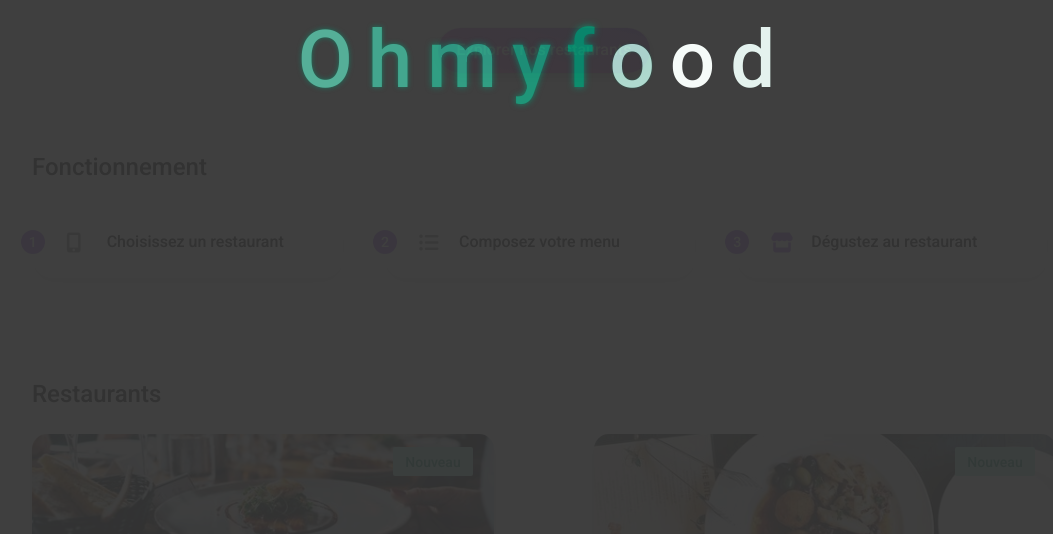
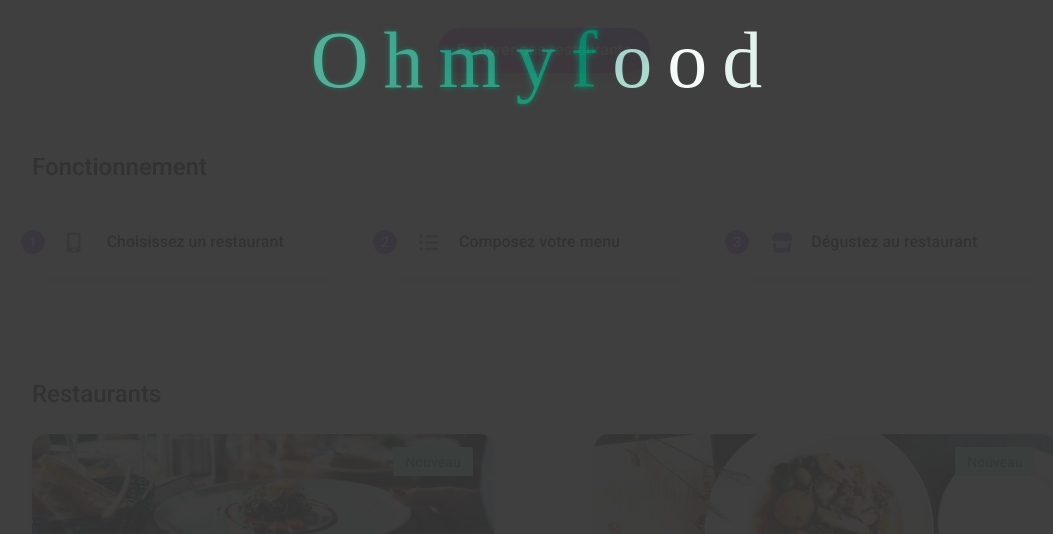
Before and after one commit to DanielDSCosta/Ohmyfood, a plain HTML site: page index.html in a window 1280 px wide. Shown: the part 265-799 px from the top of the page, without its empty margins (96-1149 px from the left). Drawn offline with Linux system fonts and the light colour scheme; a web font is replaced by a local one.

Commit message:
changement police loader

```diff
--- a/scss/layout/_loader.scss
+++ b/scss/layout/_loader.scss
@@ -19,6 +19,7 @@
     letter-spacing: 15px;
     margin-bottom: 150px;
     animation: flash 1.5s linear infinite;
+    font-family: font-shirkhand;
 }
 
 @keyframes flash {
```
Also changed, not shown: assets/css/main.min.css.
